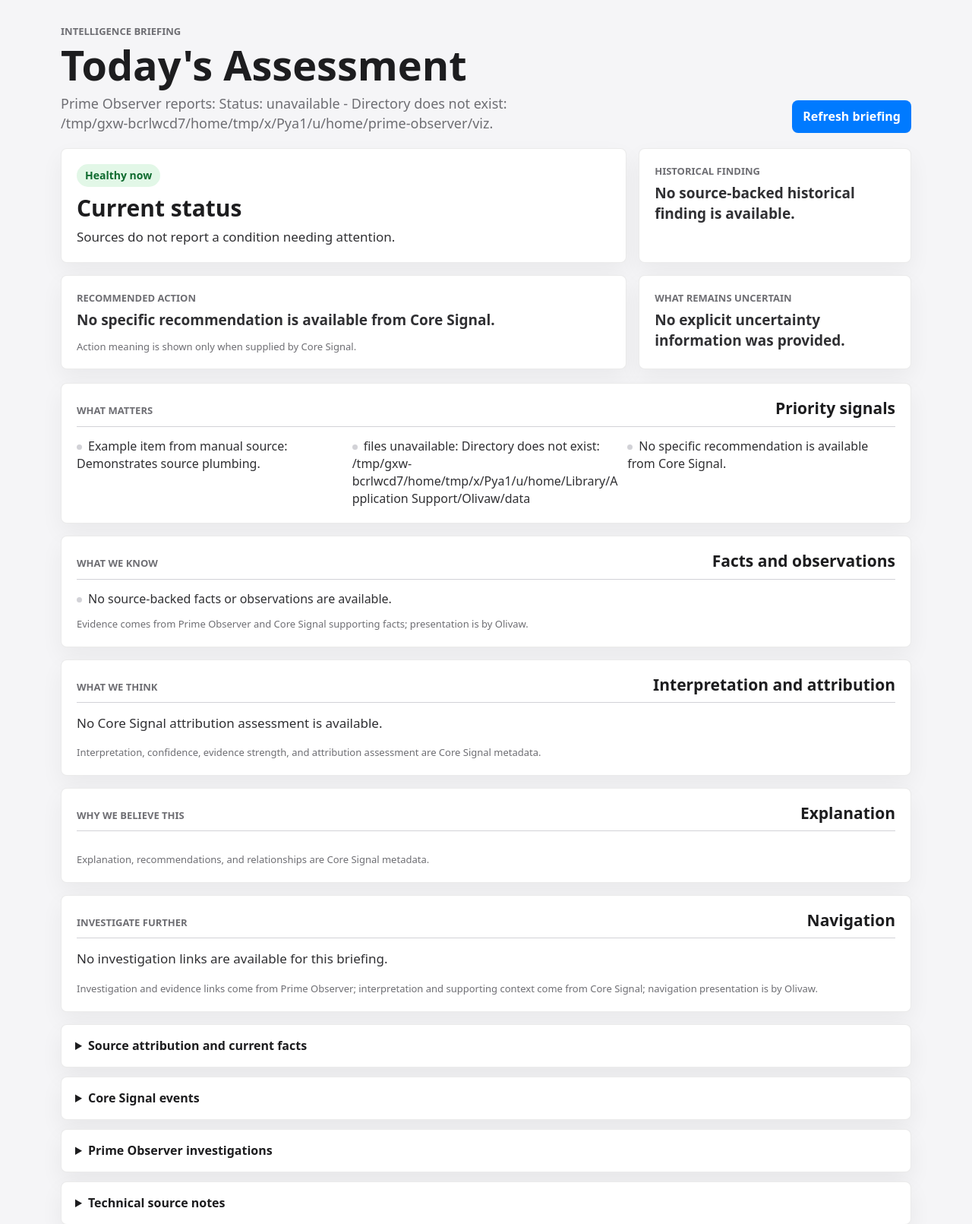
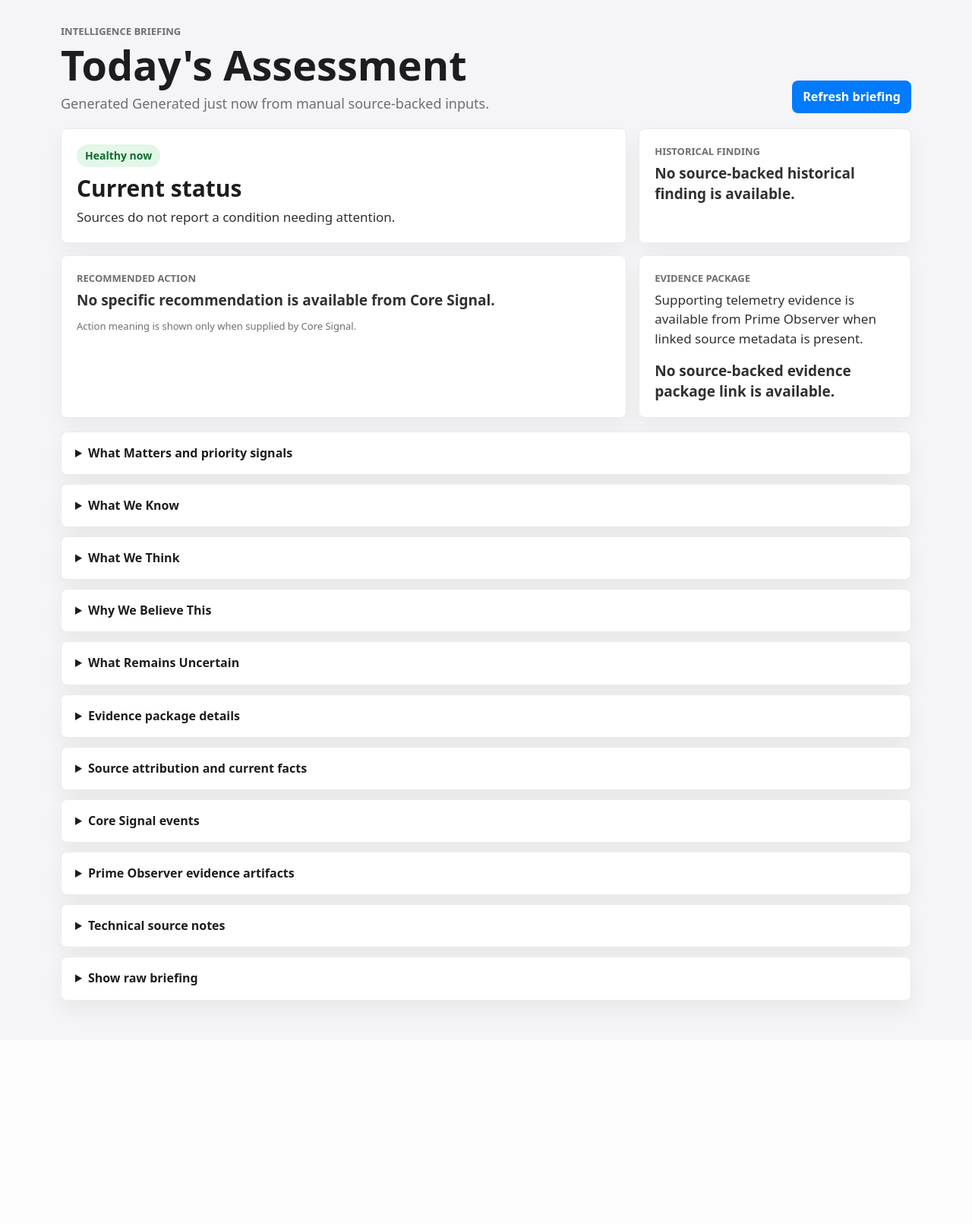
Before and after one commit to matthewbeason/olivaw, a FastAPI app: page /briefing in a window 1280 px wide. Shown: the part 63-1674 px from the top of the page at 76% size. After the commit the page ends 1399 px from the top, so only its background shows below. Run offline with FastAPI, Linux system fonts and the light colour scheme; some libraries are stand-ins or nearby versions.

Commit message:
Simplify operator briefing workflow

```diff
--- a/src/olivaw/templates/base.html
+++ b/src/olivaw/templates/base.html
@@ -293,6 +293,9 @@
       .action-list li .action-helper {
         color: #7a4f00;
       }
+      .compact-action-list {
+        margin-top: 12px;
+      }
       .explanation-meta {
         margin-bottom: 4px;
       }
@@ -439,6 +442,16 @@
       }
       .detail-items {
         margin-top: 12px;
+        padding: 0 18px 18px;
+      }
+      .detail-list-body {
+        padding: 0 18px 18px;
+      }
+      .disclosure-footnote {
+        padding: 0 18px 18px;
+      }
+      .disclosure-subhead {
+        padding: 0 18px;
       }
       .source-footnote {
         color: var(--muted);
--- a/src/olivaw/templates/briefing.html
+++ b/src/olivaw/templates/briefing.html
@@ -4,7 +4,9 @@
     <div>
       <p class="eyebrow">Intelligence briefing</p>
       <h1>Today&apos;s Assessment</h1>
-      <p class="lede">{{ dashboard.executive_summary }}</p>
+      <p class="lede">
+        Generated {{ dashboard.generated_display }} from {{ dashboard.sources | join(", ") }} source-backed inputs.
+      </p>
     </div>
     <form method="get" action="/briefing">
       <button type="submit">Refresh briefing</button>
@@ -35,63 +37,69 @@
       <p class="source-footnote">Action meaning is shown only when supplied by Core Signal.</p>
     </div>
     <div class="assessment-action">
-      <p class="card-label">What Remains Uncertain</p>
-      {% if dashboard.uncertainty_items %}
-        {% for item in dashboard.uncertainty_items %}
-          <p class="action-copy">{{ item }}</p>
+      {% set evidence = dashboard.investigation_actions %}
+      <p class="card-label">Evidence Package</p>
+      <p class="card-copy">
+        Supporting telemetry evidence is available from Prime Observer when linked source metadata is present.
+      </p>
+      {% if evidence.primary %}
+        <ul class="clean-list action-list compact-action-list">
+          {% for action in evidence.primary %}
+            {% if action.label == "Open Evidence Package" %}
+              <li>
+                {% if action.href %}
+                  <a href="{{ action.href }}">{{ action.label }}</a>
+                {% else %}
+                  <span class="unavailable-action">{{ action.label }}</span>
+                {% endif %}
+                {% if action.unavailable_reason %}
+                  <span class="action-helper">{{ action.unavailable_reason }}</span>
+                {% endif %}
+              </li>
+            {% endif %}
           {% endfor %}
+        </ul>
       {% else %}
-        <p class="action-copy">No explicit uncertainty information was provided.</p>
+        <p class="action-copy">No source-backed evidence package link is available.</p>
       {% endif %}
     </div>
   </section>
 
-  <section class="briefing-flow" aria-label="Executive briefing">
-    <article class="briefing-section">
-      <div class="section-heading">
-        <p class="card-label">What Matters</p>
-        <h2>Priority signals</h2>
-      </div>
-      <ul class="clean-list priority-list">
+  <section class="details-stack">
+    <details class="disclosure-card">
+      <summary>What Matters and priority signals</summary>
+      <ul class="clean-list priority-list detail-list-body">
         {% for item in dashboard.what_matters %}
           <li>{{ item }}</li>
         {% else %}
           <li>No source-backed priority signals are available.</li>
         {% endfor %}
       </ul>
-    </article>
+    </details>
 
-    <article class="briefing-section">
-      <div class="section-heading">
-        <p class="card-label">What We Know</p>
-        <h2>Facts and observations</h2>
-      </div>
-      <ul class="clean-list priority-list">
+    <details class="disclosure-card">
+      <summary>What We Know</summary>
+      <ul class="clean-list priority-list detail-list-body">
         {% for item in dashboard.what_we_know %}
           <li>{{ item }}</li>
         {% else %}
           <li>No source-backed facts or observations are available.</li>
         {% endfor %}
       </ul>
-      <p class="source-footnote">
+      <p class="source-footnote disclosure-footnote">
         Evidence comes from Prime Observer and Core Signal supporting facts; presentation is by Olivaw.
       </p>
-    </article>
+    </details>
 
-    <article class="briefing-section">
-      <div class="section-heading">
-        <p class="card-label">What We Think</p>
-        <h2>Interpretation and attribution</h2>
-      </div>
+    <details class="disclosure-card">
+      <summary>What We Think</summary>
       {% set thought = dashboard.what_we_think %}
-      {% if thought %}
-        <dl class="event-meta explanation-meta">
+      {% set strength = dashboard.evidence_strength %}
+      {% if thought or strength %}
+        <dl class="event-meta detail-items">
           {% if thought.value %}
             <dt>Attribution assessment</dt>
             <dd>{{ thought.value }}</dd>
-          {% else %}
-            <dt>Attribution assessment</dt>
-            <dd>No Core Signal attribution assessment is available.</dd>
           {% endif %}
           {% if thought.confidence %}
             <dt>Confidence</dt>
@@ -101,36 +109,28 @@
             <dt>Reason</dt>
             <dd>{{ thought.reason }}</dd>
           {% endif %}
-        </dl>
-      {% else %}
-        <p class="card-copy">No Core Signal attribution assessment is available.</p>
-      {% endif %}
-      {% set strength = dashboard.evidence_strength %}
-      {% if strength %}
-        <dl class="event-meta explanation-meta">
           {% if strength.value %}
             <dt>Evidence strength</dt>
             <dd>{{ strength.value }}</dd>
           {% endif %}
           {% if strength.reason %}
-            <dt>Reason</dt>
+            <dt>Evidence strength reason</dt>
             <dd>{{ strength.reason }}</dd>
           {% endif %}
         </dl>
+      {% else %}
+        <p class="card-copy details-copy">No Core Signal attribution assessment is available.</p>
       {% endif %}
-      <p class="source-footnote">
+      <p class="source-footnote disclosure-footnote">
         Interpretation, confidence, evidence strength, and attribution assessment are Core Signal metadata.
       </p>
-    </article>
+    </details>
 
-    <article class="briefing-section">
-      <div class="section-heading">
-        <p class="card-label">Why We Believe This</p>
-        <h2>Explanation</h2>
-      </div>
+    <details class="disclosure-card">
+      <summary>Why We Believe This</summary>
       {% set explanation = dashboard.core_signal_explanation %}
       {% if explanation %}
-        <dl class="event-meta explanation-meta">
+        <dl class="event-meta detail-items">
           {% if explanation.summary %}
             <dt>Finding</dt>
             <dd>{{ explanation.summary }}</dd>
@@ -159,11 +159,6 @@
             <dt>Supporting facts</dt>
             <dd>{{ explanation.supporting_fact_count }}</dd>
           {% endif %}
-        </dl>
-        {% if explanation.supporting_facts or explanation.recommendation_trace %}
-          <details class="inline-details">
-            <summary>Show supporting detail</summary>
-            <dl class="event-meta detail-items">
           {% for fact in explanation.supporting_facts %}
             <dt>Fact</dt>
             <dd>
@@ -177,52 +172,51 @@
             <dd>{{ step.detail }}</dd>
           {% endfor %}
         </dl>
-          </details>
+      {% else %}
+        <p class="card-copy details-copy">No Core Signal explanation metadata is available.</p>
       {% endif %}
-      {% else %}
-        <p class="card-copy">No Core Signal explanation metadata is available.</p>
-      {% endif %}
-      {% if explanation.confidence or explanation.confidence_reason %}
-        <p class="source-footnote">
-          Confidence, rationale, supporting facts, recommendations, and relationships are Core Signal metadata.
-        </p>
-      {% elif explanation %}
-        <p class="source-footnote">
+      <p class="source-footnote disclosure-footnote">
         Explanation, recommendations, and relationships are Core Signal metadata.
       </p>
-      {% endif %}
-    </article>
+    </details>
 
-    {% set investigation = dashboard.investigation_actions %}
-    <article class="briefing-section">
-      <div class="section-heading">
-        <p class="card-label">Investigate Further</p>
-        <h2>Navigation</h2>
-      </div>
-      {% if investigation.primary or investigation.event_navigation or investigation.supporting %}
-        {% if investigation.primary %}
-          <h3 class="briefing-subhead">Primary investigation</h3>
-          <ul class="clean-list action-list">
-            {% for action in investigation.primary %}
+    <details class="disclosure-card">
+      <summary>What Remains Uncertain</summary>
+      <ul class="clean-list detail-list-body">
+        {% for item in dashboard.uncertainty_items %}
+          <li>{{ item }}</li>
+        {% else %}
+          <li>No explicit uncertainty information was provided.</li>
+        {% endfor %}
+      </ul>
+    </details>
+
+    {% set evidence = dashboard.investigation_actions %}
+    <details class="disclosure-card">
+      <summary>Evidence package details</summary>
+      {% if evidence.primary or evidence.event_navigation or evidence.supporting or evidence.technical %}
+        {% if evidence.primary %}
+          <h3 class="briefing-subhead disclosure-subhead">Telemetry evidence</h3>
+          <ul class="clean-list action-list detail-list-body">
+            {% for action in evidence.primary %}
+              {% if action.label != "Open Evidence Package" %}
                 <li>
                   {% if action.href %}
                     <a href="{{ action.href }}">{{ action.label }}</a>
                   {% else %}
-                  <span class="unavailable-action">{{ action.label }}</span>
+                    {{ action.label }}
                   {% endif %}
                   {% if action.detail %}<span>{{ action.detail }}</span>{% endif %}
-                {% if action.unavailable_reason %}
-                  <span class="action-helper">{{ action.unavailable_reason }}</span>
+                </li>
               {% endif %}
-              </li>
             {% endfor %}
           </ul>
         {% endif %}
 
-        {% if investigation.event_navigation %}
-          <h3 class="briefing-subhead">Event navigation</h3>
-          <ul class="clean-list action-list">
-            {% for action in investigation.event_navigation %}
+        {% if evidence.event_navigation %}
+          <h3 class="briefing-subhead disclosure-subhead">Telemetry evidence</h3>
+          <ul class="clean-list action-list detail-list-body">
+            {% for action in evidence.event_navigation %}
               <li>
                 {% if action.href %}
                   <a href="{{ action.href }}">{{ action.label }}</a>
@@ -235,10 +229,10 @@
           </ul>
         {% endif %}
 
-        {% if investigation.supporting %}
-          <h3 class="briefing-subhead">Supporting references</h3>
-          <ul class="clean-list action-list">
-            {% for action in investigation.supporting %}
+        {% if evidence.supporting %}
+          <h3 class="briefing-subhead disclosure-subhead">Supporting evidence</h3>
+          <ul class="clean-list action-list detail-list-body">
+            {% for action in evidence.supporting %}
               <li>
                 {% if action.href %}
                   <a href="{{ action.href }}">{{ action.label }}</a>
@@ -250,15 +244,12 @@
             {% endfor %}
           </ul>
         {% endif %}
-      {% else %}
-        <p class="card-copy">No investigation links are available for this briefing.</p>
-      {% endif %}
 
-      {% if investigation.technical %}
-        <details class="inline-details">
+        {% if evidence.technical %}
+          <details class="inline-details nested-detail">
             <summary>Technical references</summary>
             <dl class="event-meta detail-items">
-            {% for reference in investigation.technical %}
+              {% for reference in evidence.technical %}
                 <dt>{{ reference.label }}</dt>
                 <dd>
                   {{ reference.target }}
@@ -269,13 +260,14 @@
             </dl>
           </details>
         {% endif %}
-      <p class="source-footnote">
-        Investigation and evidence links come from Prime Observer; interpretation and supporting context come from Core Signal; navigation presentation is by Olivaw.
+      {% else %}
+        <p class="card-copy details-copy">No supporting evidence links are available for this briefing.</p>
+      {% endif %}
+      <p class="source-footnote disclosure-footnote">
+        Evidence and telemetry links come from Prime Observer; interpretation and supporting context come from Core Signal; navigation presentation is by Olivaw.
       </p>
-    </article>
-  </section>
+    </details>
 
-  <section class="details-stack">
     <details class="disclosure-card">
       <summary>Source attribution and current facts</summary>
       <dl class="detail-list">
@@ -373,12 +365,12 @@
               <dd>{{ event.presentation }}</dd>
             {% endif %}
             {% if event.investigation_reference %}
-              <dt>Investigation</dt>
+              <dt>Evidence package</dt>
               <dd>
                 {% if event.investigation_href %}
-                  <a href="{{ event.investigation_href }}">View investigation</a>
+                  <a href="{{ event.investigation_href }}">Open evidence package</a>
                 {% else %}
-                  View investigation: {{ event.investigation_reference }}
+                  Evidence package reference: {{ event.investigation_reference }}
                 {% endif %}
               </dd>
             {% endif %}
@@ -390,7 +382,7 @@
     </details>
 
     <details class="disclosure-card">
-      <summary>Prime Observer investigations</summary>
+      <summary>Prime Observer evidence artifacts</summary>
       {% for investigation in dashboard.prime_investigations %}
         <section class="event-item detail-event">
           <h3>{{ investigation.title }}</h3>
@@ -411,14 +403,14 @@
               <dt>Target</dt>
               <dd>
                 {% if investigation.href %}
-                  <a href="{{ investigation.href }}">Open investigation</a>
+                  <a href="{{ investigation.href }}">Open evidence artifact</a>
                 {% else %}
                   {{ investigation.path }}
                 {% endif %}
               </dd>
             {% endif %}
             <dt>Attribution</dt>
-            <dd>Prime Observer investigation index</dd>
+            <dd>Prime Observer evidence index</dd>
           </dl>
         </section>
       {% else %}
@@ -427,7 +419,7 @@
 
       {% if dashboard.prime_investigation_navigation %}
         <details class="inline-details nested-detail">
-          <summary>Investigation navigation</summary>
+          <summary>Evidence navigation</summary>
           <dl class="event-meta detail-items">
             {% for item in dashboard.prime_investigation_navigation %}
               <dt>{{ item.label }}</dt>
@@ -445,7 +437,7 @@
           {% for group in dashboard.prime_nearby_events %}
             <section class="event-item detail-event">
               {% if group.anchor %}
-                <h3>Events in the same investigation window for {{ group.anchor }}</h3>
+                <h3>Events in the same evidence window for {{ group.anchor }}</h3>
               {% else %}
                 <h3>Nearby events</h3>
               {% endif %}
```
Also changed, not shown: src/olivaw/web.py (+10 -4 lines), tests/test_web.py (+17 -19 lines). Lines whose indentation alone changed are shown as unchanged.
